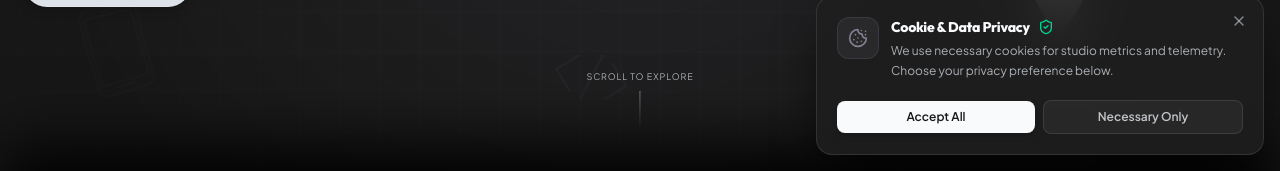
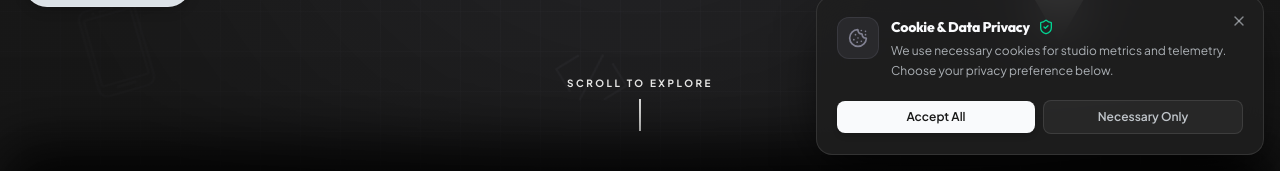
Before and after one commit to iasemamulashvili/dasi, a Next.js app: page /sandbox/hero-concepts in a window 1280 px wide. Shown: the part 629-800 px from the top of the page. Built offline with nearby package versions, Linux system fonts and the light colour scheme.

Commit message:
feat(hero): implement initial mobile clearance above scroll indicator and CSS mix-blend-difference letter color inversion

```diff
--- a/src/components/Hero.tsx
+++ b/src/components/Hero.tsx
@@ -705,19 +705,21 @@ export default function Hero({ logoComponent }: HeroProps = {}) {
         </div>
         </div>
 
-        {/* Right Column: Dynamic Scroll-driven Canvas / Custom Logo Slot (z-10 isolate beneath z-20 title/release box) */}
+        {/* Right Column: Dynamic Scroll-driven Canvas / Custom Logo Slot (z-10 isolate beneath z-30 title/release box) */}
         <div
           ref={layerMidRef}
-          className="relative md:absolute w-full max-w-[220px] sm:max-w-[260px] md:max-w-[420px] lg:max-w-[480px] mx-auto md:mx-0 md:right-0 md:bottom-0 lg:right-4 lg:bottom-2 md:w-[36vw] lg:w-[34vw] xl:w-[32vw] h-[160px] sm:h-[200px] md:h-[68%] lg:h-[72%] my-1 md:my-0 flex items-center justify-center md:items-end md:justify-end pointer-events-none select-none z-10 isolate"
+          className="relative md:absolute w-full max-w-[200px] sm:max-w-[240px] md:max-w-[420px] lg:max-w-[480px] mx-auto md:mx-0 md:right-0 md:bottom-0 lg:right-4 lg:bottom-2 md:w-[36vw] lg:w-[34vw] xl:w-[32vw] h-[140px] sm:h-[180px] md:h-[68%] lg:h-[72%] my-0 mb-12 md:mb-0 flex items-center justify-center md:items-end md:justify-end pointer-events-none select-none z-10 isolate"
         >
           {typeof logoComponent === 'function' ? logoComponent(containerRef) : (logoComponent || <ScrollLogoCanvas heroContainerRef={containerRef} />)}
         </div>
       </div>
 
-      {/* Scroll indicator (z-20 sitting in front of descending z-10 logo) */}
-      <div className="absolute bottom-10 left-1/2 -translate-x-1/2 flex flex-col items-center gap-2 z-20 pointer-events-none select-none">
-        <span className="text-[9px] tracking-widest text-alabaster-grey/80 font-silkscreen uppercase">Scroll to Explore</span>
-        <div className="w-[1.5px] h-10 bg-gradient-to-b from-slate-violet-light to-transparent animate-pulse" />
+      {/* Scroll indicator (z-30 with mix-blend-difference for instant white-to-black letter inversion over logo) */}
+      <div className="absolute bottom-10 left-1/2 -translate-x-1/2 flex flex-col items-center gap-2 z-30 pointer-events-none select-none mix-blend-difference">
+        <span className="text-[10px] tracking-[0.25em] font-bold text-white font-silkscreen uppercase drop-shadow-md">
+          Scroll to Explore
+        </span>
+        <div className="w-[1.5px] h-8 bg-white animate-pulse" />
       </div>
     </section>
   );
```
